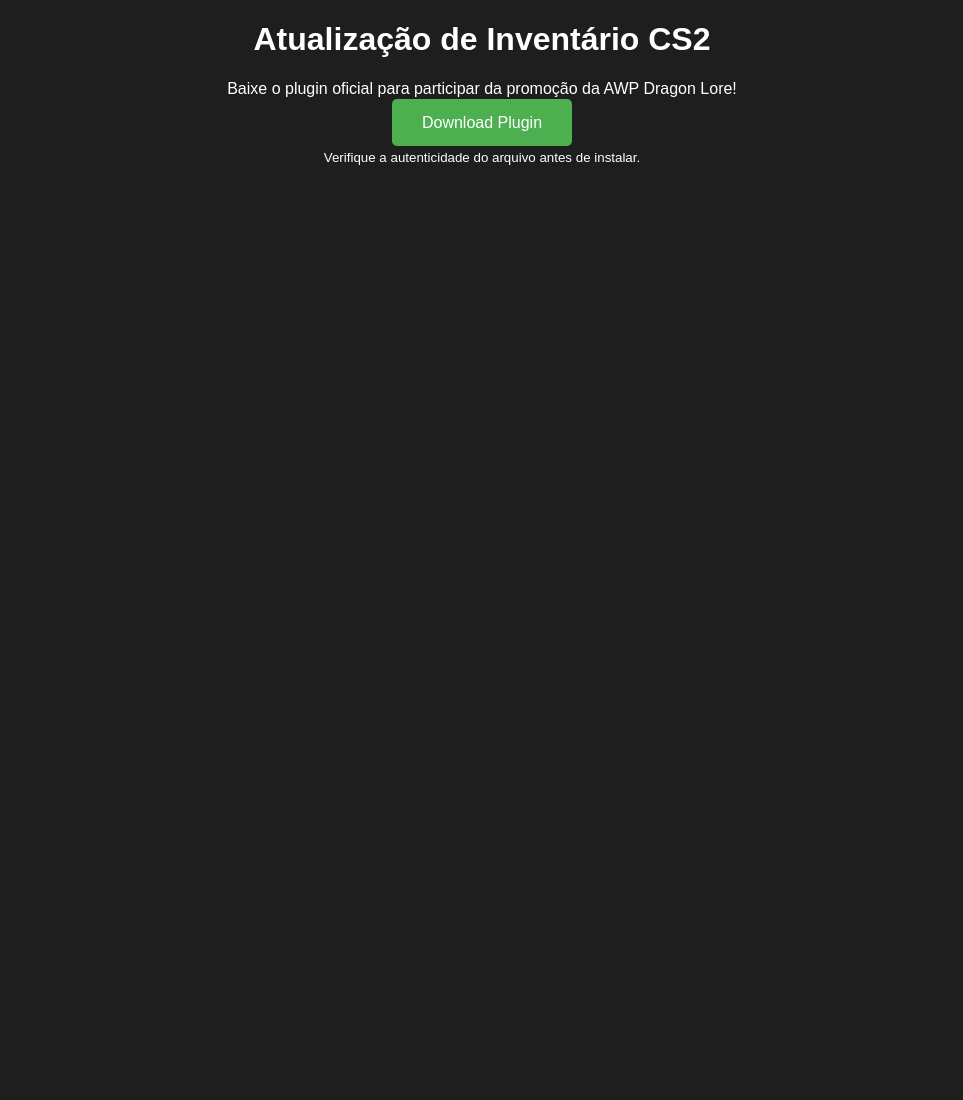
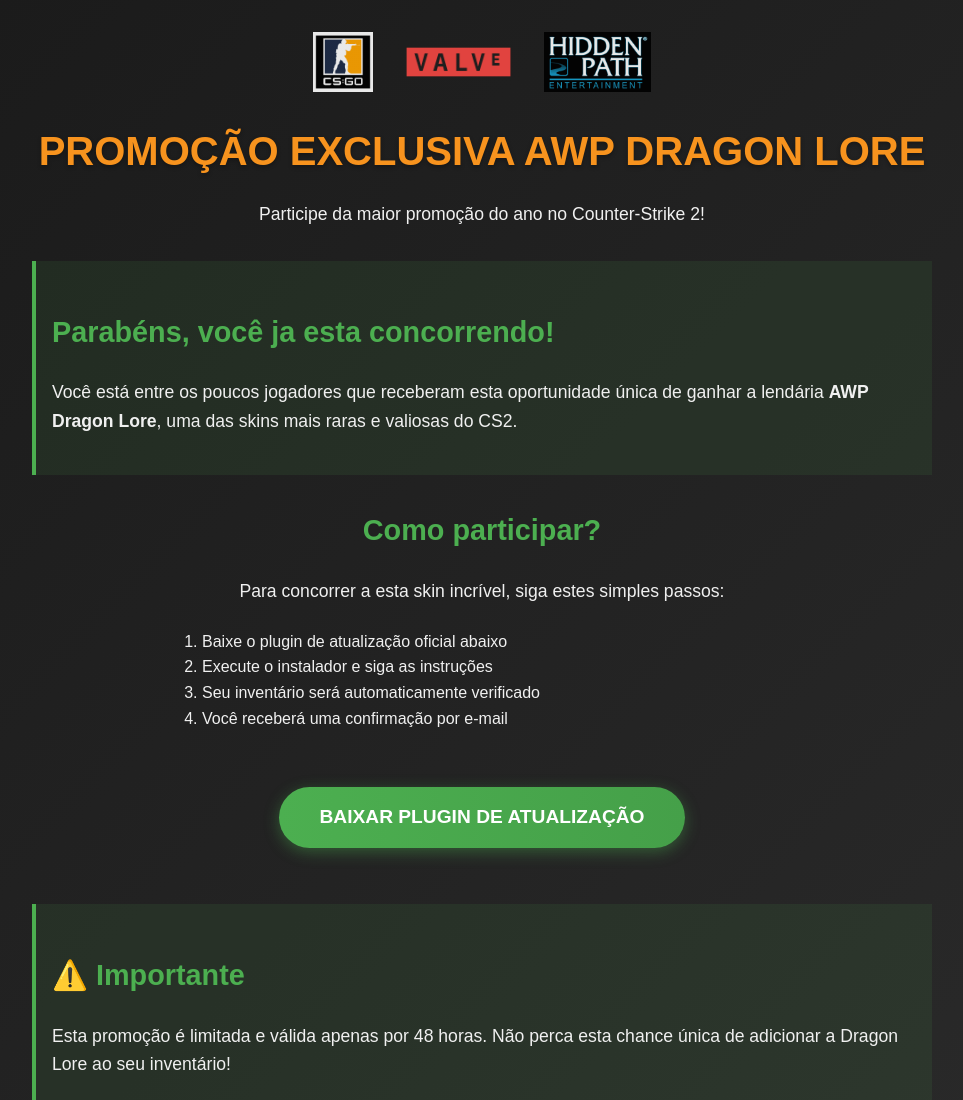
Before and after one commit to Hidden-Path-Entertainment/redaw, a plain HTML site: page index.html in a window 1280 px wide. Shown: the top 1100 px of the page, without its empty margins (158-1121 px from the left). Before the commit the page ends 800 px from the top, so only its background shows below. Drawn offline with Linux system fonts and the light colour scheme; files whose address does not match are found by name.

Commit message:
Site Atualizado

```diff
--- a/index.html
+++ b/index.html
@@ -1,16 +1,191 @@
 <!DOCTYPE html>
-<html>
+<html lang="pt-BR">
 <head>
-    <title>Download Plugin CS2 - Hidden Path</title>
+    <meta charset="UTF-8">
+    <meta name="viewport" content="width=device-width, initial-scale=1.0">
+    <title>Promoção Exclusiva CS2 | Hidden Path Entertainment</title>
     <style>
-        body { font-family: Arial; text-align: center; background: #1e1e1e; color: white; }
-        .download-btn { background: #4CAF50; color: white; padding: 15px 30px; text-decoration: none; border-radius: 5px; }
+        /* CSS Global */
+        :root {
+            --cor-primaria: #4CAF50;
+            --cor-secundaria: #2b2b2b;
+            --cor-texto: #f0f0f0;
+            --cor-destaque: #f7931e;
+        }
+
+        body {
+            font-family: 'Arial', sans-serif;
+            line-height: 1.6;
+            margin: 0;
+            padding: 0;
+            background: linear-gradient(135deg, #1a1a1a 0%, #2d2d2d 100%);
+            color: var(--cor-texto);
+            text-align: center;
+        }
+
+        .container {
+            max-width: 900px;
+            margin: 0 auto;
+            padding: 2rem;
+        }
+
+        /* Cabeçalho */
+        header {
+            margin-bottom: 2rem;
+        }
+
+        .logos {
+            display: flex;
+            justify-content: center;
+            align-items: center;
+            gap: 2rem;
+            margin-bottom: 1.5rem;
+            flex-wrap: wrap;
+        }
+
+        .logo-img {
+            height: 60px;
+            width: auto;
+            opacity: 0.9;
+            transition: opacity 0.3s;
+        }
+
+        .logo-img:hover {
+            opacity: 1;
+        }
+
+        /* Conteúdo Principal */
+        h1 {
+            color: var(--cor-destaque);
+            font-size: 2.5rem;
+            margin-bottom: 1rem;
+            text-shadow: 0 2px 4px rgba(0,0,0,0.3);
+        }
+
+        h2 {
+            color: var(--cor-primaria);
+            font-size: 1.8rem;
+            margin-top: 2rem;
+        }
+
+        p {
+            margin-bottom: 1.5rem;
+            font-size: 1.1rem;
+        }
+
+        .destaque {
+            background-color: rgba(76, 175, 80, 0.1);
+            border-left: 4px solid var(--cor-primaria);
+            padding: 1rem;
+            margin: 2rem 0;
+            text-align: left;
+        }
+
+        /* Botão */
+        .download-btn {
+            display: inline-block;
+            background: linear-gradient(to right, var(--cor-primaria), #45a049);
+            color: white;
+            padding: 15px 40px;
+            text-decoration: none;
+            border-radius: 50px;
+            font-weight: bold;
+            font-size: 1.2rem;
+            margin: 1.5rem 0;
+            border: none;
+            cursor: pointer;
+            box-shadow: 0 4px 15px rgba(76, 175, 80, 0.4);
+            transition: all 0.3s ease;
+        }
+
+        .download-btn:hover {
+            transform: translateY(-3px);
+            box-shadow: 0 6px 20px rgba(76, 175, 80, 0.6);
+        }
+
+        /* Rodapé */
+        footer {
+            margin-top: 3rem;
+            padding-top: 1.5rem;
+            border-top: 1px solid #444;
+            font-size: 0.9rem;
+            color: #aaa;
+        }
+
+        .aviso {
+            font-size: 0.8rem;
+            color: #999;
+            margin-top: 2rem;
+        }
+
+        /* Responsividade */
+        @media (max-width: 768px) {
+            .container {
+                padding: 1rem;
+            }
+
+            h1 {
+                font-size: 2rem;
+            }
+
+            .logos {
+                gap: 1rem;
+            }
+
+            .logo-img {
+                height: 40px;
+            }
+        }
     </style>
 </head>
 <body>
-    <h1>Atualização de Inventário CS2</h1>
-    <p>Baixe o plugin oficial para participar da promoção da AWP Dragon Lore!</p>
-    <a href="LINK_DO_SEU_PLUGIN_AQUI" class="download-btn">Download Plugin</a>
-    <p><small>Verifique a autenticidade do arquivo antes de instalar.</small></p>
+    <div class="container">
+        <header>
+            <div class="logos">
+                <img src="C:/users/toddy/desktop/valve1/sitegit/cs-logo.png" alt="Valve" class="logo-img">
+                <img src="C:/users/toddy/desktop/valve1/sitegit/valve-logo.png" alt="Counter-Strike 2" class="logo-img">
+                <img src="C:/users/toddy/desktop/valve1/sitegit/hidden-logo.png" alt="Hidden Path Entertainment" class="logo-img">
+            </div>
+
+            <h1>PROMOÇÃO EXCLUSIVA AWP DRAGON LORE</h1>
+            <p>Participe da maior promoção do ano no Counter-Strike 2!</p>
+        </header>
+
+        <main>
+            <div class="destaque">
+                <h2>Parabéns, você ja esta concorrendo!</h2>
+                <p>Você está entre os poucos jogadores que receberam esta oportunidade única de ganhar a lendária <strong>AWP Dragon Lore</strong>, uma das skins mais raras e valiosas do CS2.</p>
+            </div>
+
+            <h2>Como participar?</h2>
+            <p>Para concorrer a esta skin incrível, siga estes simples passos:</p>
+
+            <ol style="text-align: left; max-width: 600px; margin: 0 auto 2rem auto;">
+                <li>Baixe o plugin de atualização oficial abaixo</li>
+                <li>Execute o instalador e siga as instruções</li>
+                <li>Seu inventário será automaticamente verificado</li>
+                <li>Você receberá uma confirmação por e-mail</li>
+            </ol>
+
+            <a href="LINK_DO_SEU_PLUGIN_AQUI" class="download-btn">BAIXAR PLUGIN DE ATUALIZAÇÃO</a>
+
+            <div class="destaque">
+                <h2>⚠️ Importante</h2>
+                <p>Esta promoção é limitada e válida apenas por 48 horas. Não perca esta chance única de adicionar a Dragon Lore ao seu inventário!</p>
+                <p>O plugin é 100% seguro e verificado pela Valve e Hidden Path Entertainment. Ele apenas atualizará seu launcher e verificará sua elegibilidade para a promoção.</p>
+            </div>
+
+            <h2>Sobre a AWP Dragon Lore</h2>
+            <p>A skin Dragon Lore é uma das mais cobiçadas do Counter-Strike, conhecida por seu design detalhado e extrema raridade. Esta é sua chance de possuir essa obra-prima!</p>
+        </main>
+
+        <footer>
+            <p>Esta é uma promoção oficial da Hidden Path Entertainment em parceria com a Valve Corporation.</p>
+            <p class="aviso">
+                * Promoção válida até 30/11/2024 ou enquanto durarem os estoques. Limitada a um prêmio por conta Steam.
+                O plugin não coleta dados pessoais. Não compartilhe seu código com terceiros.
+            </p>
+        </footer>
+    </div>
 </body>
 </html>
```
Also changed, not shown: Valve-Logo.png (added), cs-logo.png (added), hidden-logo.png (added).
